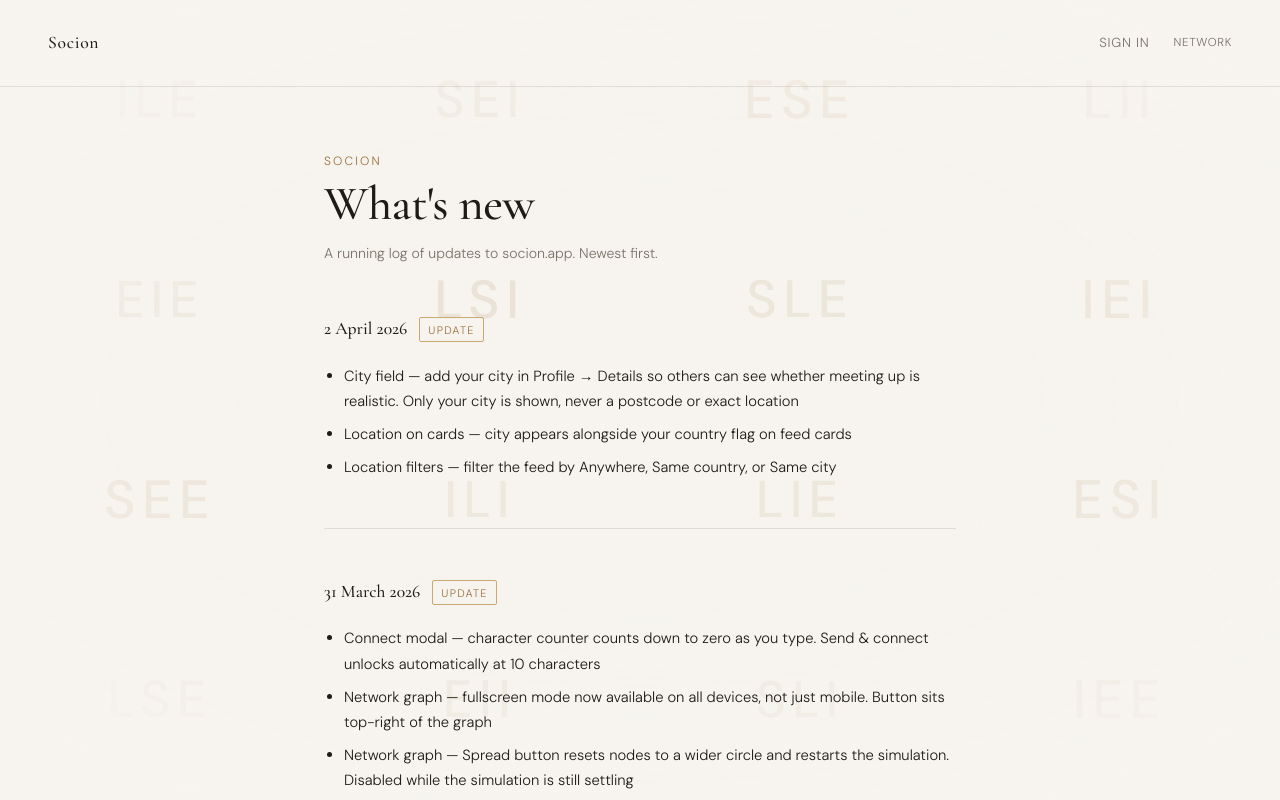
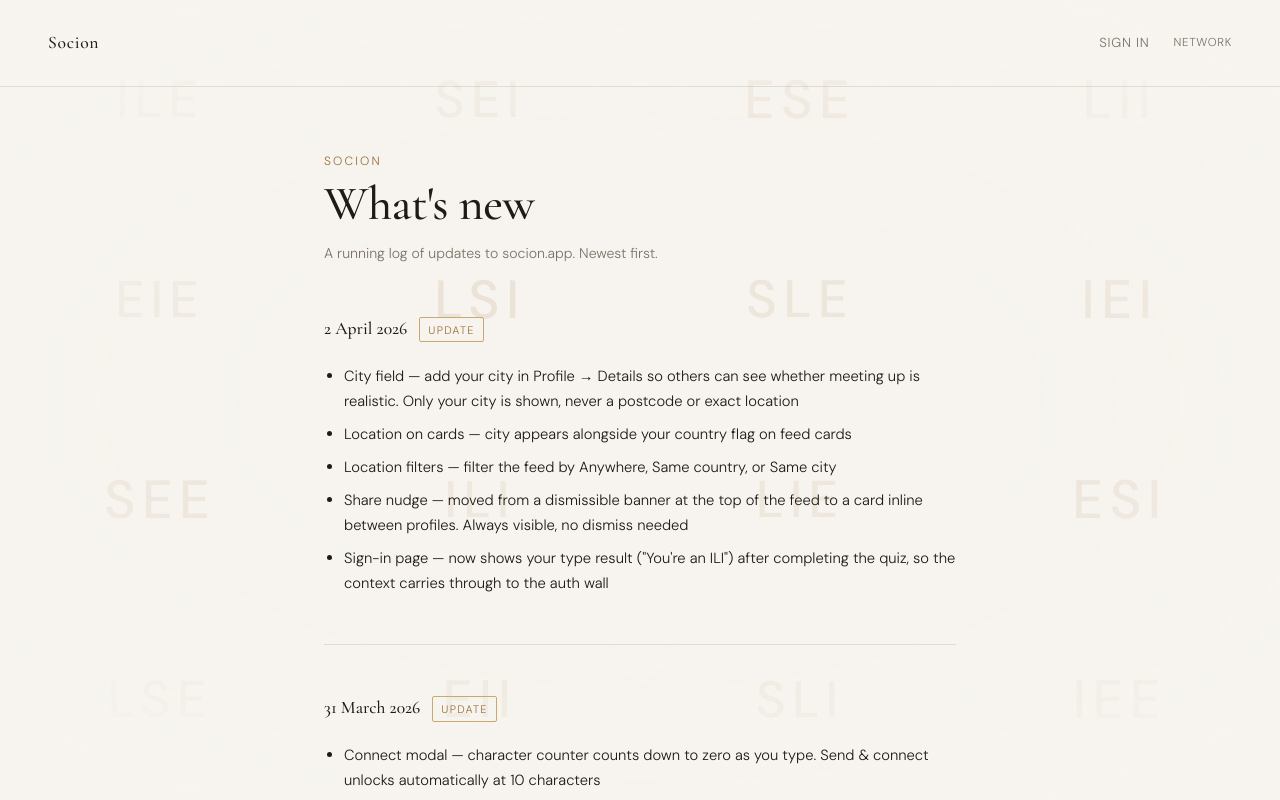
Before and after one commit to sstern42/socionics-match, a React (Vite) app: page /changelog in a window 1280 px wide. Shown: the top 800 px of the page. Built offline with nearby package versions, Linux system fonts and the light colour scheme; no server answers.

Commit message:
Add files via upload

```diff
--- a/src/pages/Changelog.jsx
+++ b/src/pages/Changelog.jsx
@@ -8,6 +8,8 @@
       'City field — add your city in Profile → Details so others can see whether meeting up is realistic. Only your city is shown, never a postcode or exact location',
       'Location on cards — city appears alongside your country flag on feed cards',
       'Location filters — filter the feed by Anywhere, Same country, or Same city',
+      'Share nudge — moved from a dismissible banner at the top of the feed to a card inline between profiles. Always visible, no dismiss needed',
+      'Sign-in page — now shows your type result ("You\'re an ILI") after completing the quiz, so the context carries through to the auth wall',
     ],
   },
   {
```
